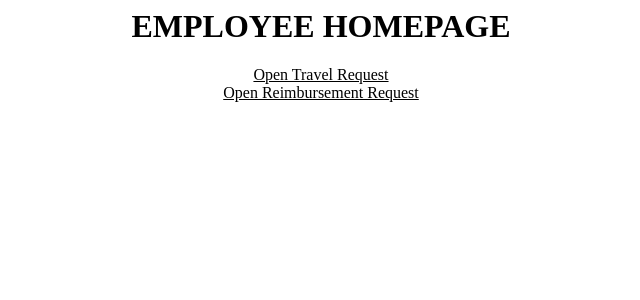
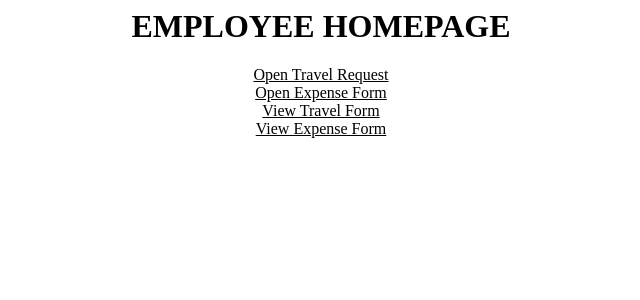
Before and after one commit to rachitanaik/travelportal, a Django app: page /employee/ in a window 1280 px wide. Shown: the top 300 px of the page, without its empty margins (319-959 px from the left). Run offline with Django 3.2, Linux system fonts and the light colour scheme.

Commit message:
Added expense form and view form

```diff
--- a/employee/admin.py
+++ b/employee/admin.py
@@ -1,7 +1,8 @@
 from django.contrib import admin
-from .models import Employee,TravelDetails
+from .models import Employee,TravelDetails,ExpenseDetails
 admin.site.register(Employee)
 admin.site.register(TravelDetails)
+admin.site.register(ExpenseDetails)
 
 
 # Register your models here.
--- a/employee/urls.py
+++ b/employee/urls.py
@@ -1,9 +1,12 @@
-from django.urls import path
+from django.urls import path,include
 from . import views
+
 urlpatterns = [
     path('', views.details, name= 'details'),
     path('opentravelrequestform/', views.travelform, name= 'travelform'),
-    path('openreimbursementform/', views.reimbursementform, name= 'reimbursementform'),
-
+    path('openexpenseform/', views.expenseform, name= 'expenseform'),
+    path('viewtravelform/', views.viewtravelform, name= 'viewtravelform'),
+    path('viewexpenseform/', views.viewexpenseform, name= 'viewexpenseform'),
+    path('viewexpenseform/media/receipt=<receipt>/', views.viewexpenseformfiles, name= 'viewexpenseformfiles' ),
 
     ]
--- a/employee/views.py
+++ b/employee/views.py
@@ -1,7 +1,7 @@
 from django.http import HttpResponse
-from django.shortcuts import render
+from django.shortcuts import render, redirect
 from django.template import loader
-from .models import TravelForm,Employee,TravelDetails
+from .models import TravelForm,Employee,TravelDetails,ExpenseForm, ExpenseDetails
 from django.shortcuts import get_object_or_404
 from django.http import HttpResponseRedirect
 from django.urls import reverse
@@ -9,6 +9,28 @@ from django.urls import reverse
 def details(request):
 
 	return render(request,'employee/details.html',{})
+
+
+def viewtravelform(request):
+	try:
+		tr_dets_all = TravelDetails.objects.all()
+	except TravelDetails.DoesNotExist:
+		raise Http404("Travel Details Do Not Exist")
+	context = {
+	    'tr_dets_all':tr_dets_all
+	}
+	return render(request, 'employee/view_tr.html', context)
+
+def viewexpenseform(request):
+	try:
+		e_dets_all = ExpenseDetails.objects.all()
+	except ExpenseDetails.DoesNotExist:
+		raise Http404("Expense Details Do Not Exist")
+	context = {
+	    'e_dets_all':e_dets_all
+	}
+	return render(request, 'employee/view_ed.html', context)
+
 
 def travelform(request):
 	emp1 = get_object_or_404(Employee,pk=1)
@@ -37,9 +59,34 @@ def travelform(request):
 	return render(request, 'employee/travelrequest.html', {'form' :form_class,})
 
 
-def reimbursementform(request):
-	return render(request,'employee/reimbursement.html',{})
+def viewexpenseformfiles(request,receipt):
+	return redirect("http://127.0.0.1:8000/media/<receipt>/")
 
+
+
+def expenseform(request):
+	emp1 = get_object_or_404(Employee,pk=1)
+	t2 = ExpenseDetails()
+
+	if request.method=='POST' :
+	 form_class = ExpenseForm(request.POST,request.FILES)
+	 if form_class .is_valid():
+	 	t2.employee = emp1
+	 	t2.expense_title = form_class.cleaned_data['expense_title']
+	 	t2.category = form_class.cleaned_data['category']
+	 	t2.date = form_class.cleaned_data['date']
+	 	t2.amount = form_class.cleaned_data['amount']
+	 	t2.receipt = form_class.cleaned_data['receipt']
+	 	t2.save()
+
+	 else:
+	  	return HttpResponse('<h1>Invalid Expense Request</h1>')
+
+
+	 return HttpResponseRedirect(reverse('details') )
+	else:
+		form_class = ExpenseForm()
+	return render(request, 'employee/expense.html', {'form' :form_class,})
 
 
 
--- a/templates/employee/details.html
+++ b/templates/employee/details.html
@@ -3,4 +3,6 @@
 <body link="black">
 <center><a href="/employee/opentravelrequestform/">Open Travel Request<center></a>
 
-<center><a href="/employee/openreimbursementform/">Open Reimbursement Request<center></a>
+<center><a href="/employee/openexpenseform/">Open Expense Form<center></a>
+<center><a href="/employee/viewtravelform/">View Travel Form<center></a>
+<center><a href="/employee/viewexpenseform/">View Expense Form<center></a>
--- a/templates/employee/reimbursement.html
+++ b/templates/employee/reimbursement.html
@@ -1 +1 @@
-<h1><center>REIMBURSEMENT FORM</center></h1>
+<h1><center>EXPENSE FORM</center></h1>
--- a/travelportal/settings.py
+++ b/travelportal/settings.py
@@ -72,6 +72,7 @@ WSGI_APPLICATION = 'travelportal.wsgi.application'
 LOGIN_REDIRECT_URL = '/employee'
 
 
+
 # Database
 # https://docs.djangoproject.com/en/2.0/ref/settings/#databases
 
@@ -120,3 +121,6 @@ USE_TZ = True
 # https://docs.djangoproject.com/en/2.0/howto/static-files/
 
 STATIC_URL = '/static/'
+MEDIA_ROOT = os.path.join(BASE_DIR, 'static')
+MEDIA_ROOT = os.path.join(BASE_DIR, 'media')
+MEDIA_URL = '/media/'
--- a/travelportal/urls.py
+++ b/travelportal/urls.py
@@ -16,6 +16,8 @@ Including another URLconf
 from django.contrib import admin
 from django.urls import path,include
 from django.contrib.auth import views as auth_views
+from django.conf import settings
+from django.conf.urls.static import static
 
 urlpatterns = [
     path('', auth_views.login,name='login'),
@@ -25,3 +27,6 @@ urlpatterns = [
     path('vendor/', include('vendor.urls')),
     path('manager/', include('manager.urls')),
     	]
+if settings.DEBUG:
+    urlpatterns+=static(settings.STATIC_URL, document_root=settings.STATIC_ROOT)
+    urlpatterns+=static(settings.MEDIA_URL, document_root=settings.MEDIA_ROOT)
```
Also changed, not shown: employee/models.py (+18 -0 lines), templates/employee/expense.html (added, +8 -0 lines), templates/employee/view_ed.html (added, +11 -0 lines), templates/employee/view_tr.html (added, +13 -0 lines), db.sqlite3, employee/migrations/0005_expensedetails.py (added), employee/migrations/0006_auto_20180313_1538.py (added), 2 other files.
